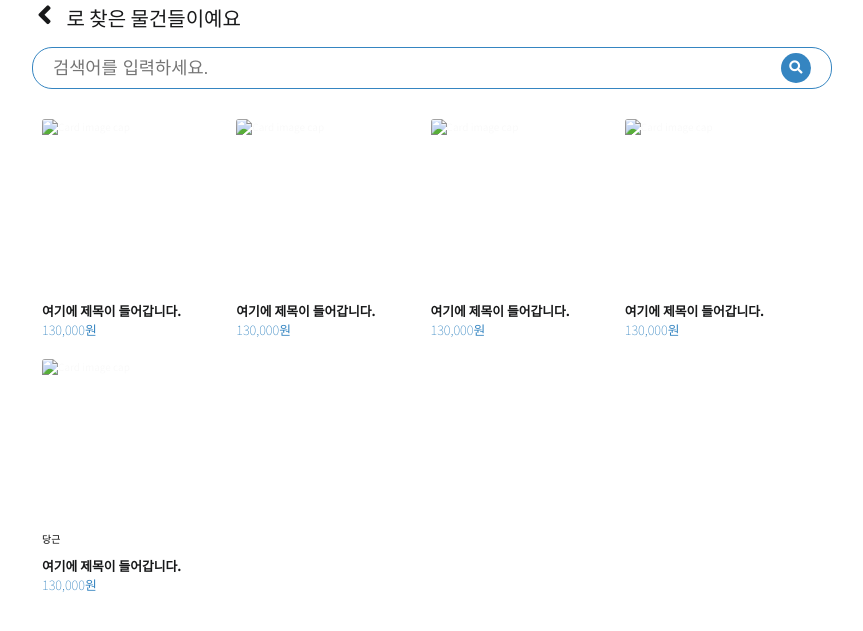
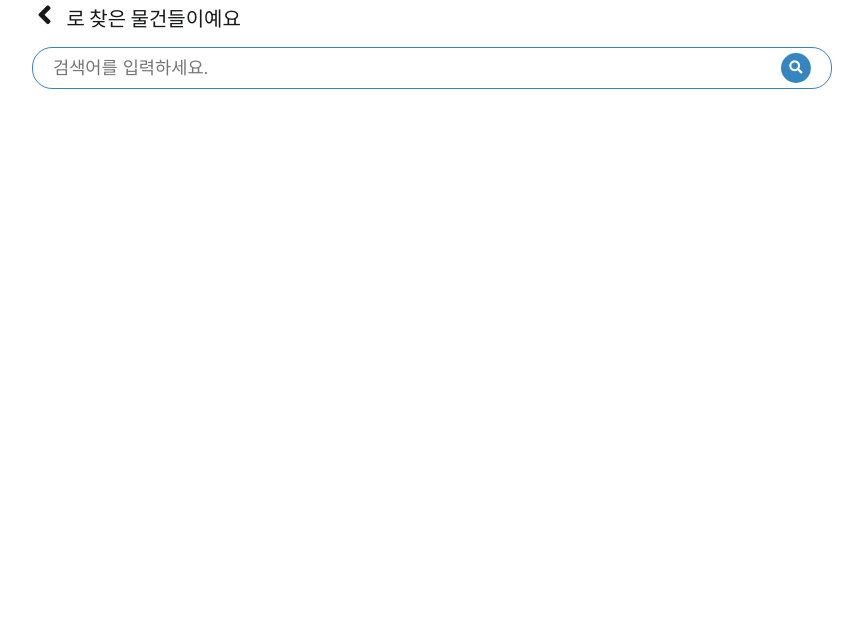
Before and after one commit to msmn1729/Hanghae-shop, a Flask app: template templates/goods.html in a window 1280 px wide. Shown: the top 631 px of the page, without its empty margins (208-1071 px from the left). Run offline with Flask 2, Linux system fonts and the light colour scheme; the template is opened without the code that fills it, so the values that code supplies are empty; some libraries are stand-ins or nearby versions.

Commit message:
feat: 상품 검색 페이지의 임시 이미지를 삭제

```diff
--- a/templates/goods.html
+++ b/templates/goods.html
@@ -233,6 +233,7 @@
     <div id="goods-box">
 
         <!-- goods card -->
+        <!--
         <div class="goods-card">
             <img class="goods-card-img"
                  src="https://t1.daumcdn.net/liveboard/holapet/0e5f90af436e4c218343073164a5f657.JPG"
@@ -242,57 +243,7 @@
                 <p class="goods-card-price">130,000원</p>
             </div>
         </div>
-        <!-- end goods card -->
-
-        <!-- goods card -->
-        <div class="goods-card">
-            <img class="goods-card-img"
-                 src="https://t1.daumcdn.net/liveboard/holapet/0e5f90af436e4c218343073164a5f657.JPG"
-                 alt="Card image cap">
-            <div class="goods-card-body">
-                <p class="goods-card-name">여기에 제목이 들어갑니다.</p>
-                <p class="goods-card-price">130,000원</p>
-            </div>
-        </div>
-        <!-- end goods card -->
-
-        <!-- goods card -->
-        <div class="goods-card">
-            <img class="goods-card-img"
-                 src="https://t1.daumcdn.net/liveboard/holapet/0e5f90af436e4c218343073164a5f657.JPG"
-                 alt="Card image cap">
-            <div class="goods-card-body">
-                <p class="goods-card-name">여기에 제목이 들어갑니다.</p>
-                <p class="goods-card-price">130,000원</p>
-            </div>
-        </div>
-        <!-- end goods card -->
-
-        <!-- goods card -->
-        <div class="goods-card">
-            <img class="goods-card-img"
-                 src="https://t1.daumcdn.net/liveboard/holapet/0e5f90af436e4c218343073164a5f657.JPG"
-                 alt="Card image cap">
-            <div class="goods-card-body">
-                <p class="goods-card-name">여기에 제목이 들어갑니다.</p>
-                <p class="goods-card-price">130,000원</p>
-            </div>
-        </div>
-        <!-- end goods card -->
-
-        <!-- goods card -->
-        <div class="goods-card">
-            <div class="goods-card-img-box">
-                <img class="goods-card-img"
-                     src="https://t1.daumcdn.net/liveboard/holapet/0e5f90af436e4c218343073164a5f657.JPG"
-                     alt="Card image cap">
-                <div class="top-left" style="color: black">당근</div>
-            </div>
-            <div class="goods-card-body">
-                <p class="goods-card-name">여기에 제목이 들어갑니다.</p>
-                <p class="goods-card-price">130,000원</p>
-            </div>
-        </div>
+        -->
         <!-- end goods card -->
     </div>
 </div>
```
